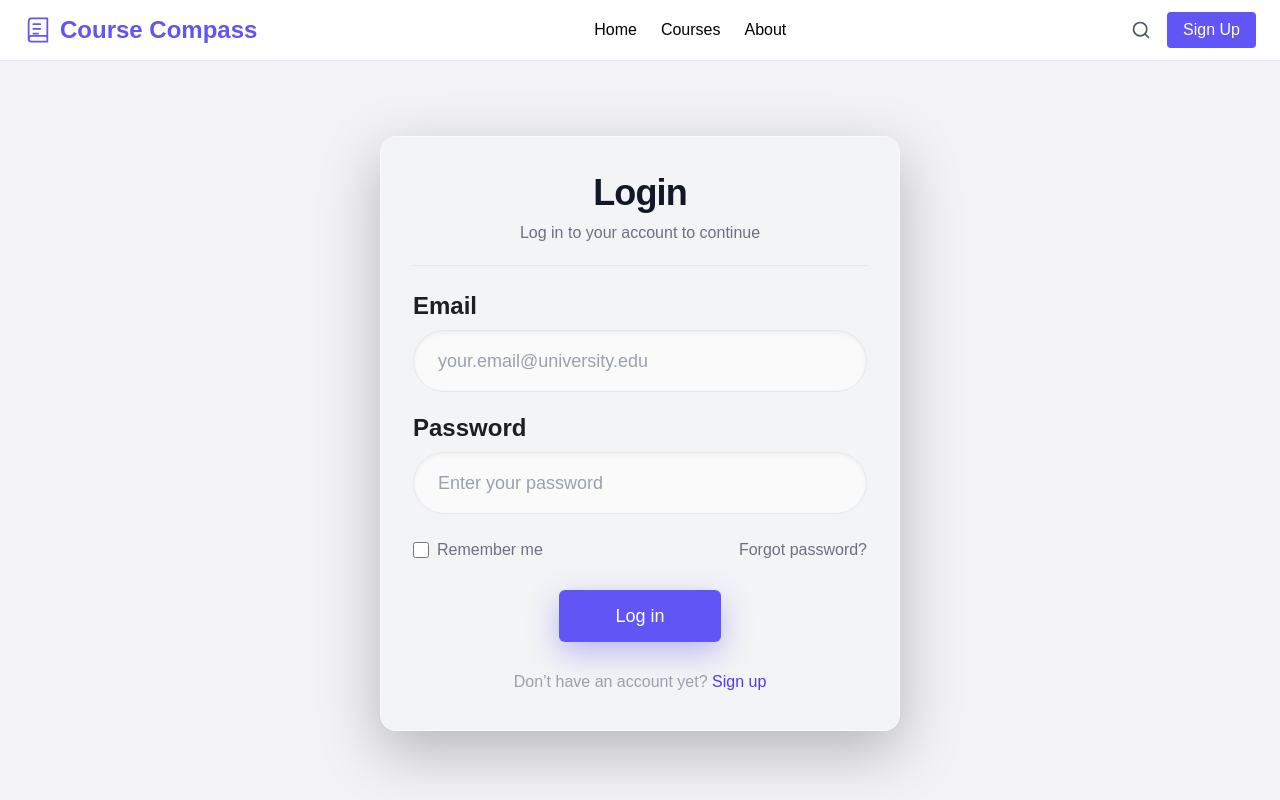
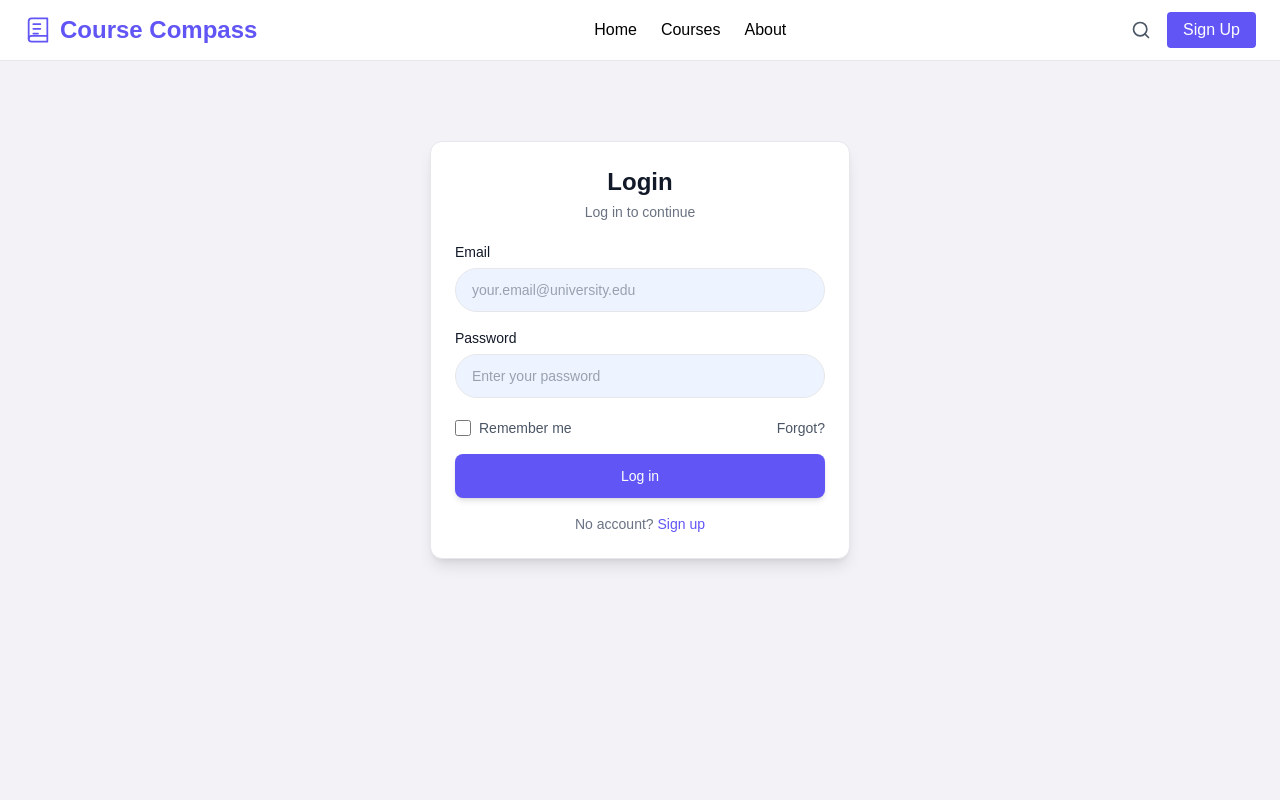
Before and after one commit to linnoureddine/techtalks-university-course-reality-check, a Next.js app: page /login in a window 1280 px wide. Shown: the top 800 px of the page. Built offline with nearby package versions, Linux system fonts and the light colour scheme.

Commit message:
fixed login size

```diff
--- a/app/login/page.tsx
+++ b/app/login/page.tsx
@@ -2,8 +2,10 @@ import LoginForm from "@/components/LoginForm";
 
 export default function LoginPage() {
   return (
-    <main className="min-h-[calc(100vh-56px)] bg-[#F2F2F7] px-4 py-8 sm:py-12 flex items-center justify-center">
-      <LoginForm />
+    <main className="min-h-screen bg-[#F2F2F7] px-6 pt-20 pb-32">
+      <div className="mx-auto max-w-6xl flex justify-center">
+        <LoginForm />
+      </div>
     </main>
   );
 }
--- a/components/LoginForm.tsx
+++ b/components/LoginForm.tsx
@@ -1,9 +1,7 @@
 "use client";
 
+import Link from "next/link";
 import { useState } from "react";
-import Link from "next/link";
-import Input from "@/components/Input";
-import Button from "@/components/Button";
 
 export default function LoginForm() {
   const [email, setEmail] = useState("");
@@ -16,64 +14,78 @@ export default function LoginForm() {
   }
 
   return (
-    <div className="w-full max-w-[520px] rounded-2xl bg-[#f3f4f6] border border-white/40 shadow-[0_20px_60px_rgba(0,0,0,0.25)] px-5 py-7 sm:px-8 sm:py-9">
-      <h1 className="text-center text-3xl sm:text-4xl font-extrabold tracking-tight text-[#111827]">
+    <div className="w-full max-w-[420px] rounded-xl bg-white border border-gray-200 shadow-lg px-6 py-6">
+      <h1 className="text-center text-2xl font-semibold text-[#111827]">
         Login
       </h1>
 
-      <p className="mt-2 text-center text-sm sm:text-base text-gray-500">
-        Log in to your account to continue
+      <p className="mt-1 text-center text-sm text-gray-500">
+        Log in to continue
       </p>
 
-      <div className="mt-5 h-px w-full bg-gray-200" />
-
-      <form onSubmit={handleSubmit} className="mt-6 space-y-5">
-        <Input
-          label="Email"
+      <form onSubmit={handleSubmit} className="mt-5 space-y-4">
+        {/* Email */}
+        <div className="space-y-1.5">
+          <label className="block text-sm font-medium text-[#111827]">
+            Email
+          </label>
+          <input
             type="email"
+            autoComplete="email"
+            placeholder="your.email@university.edu"
             value={email}
             onChange={(e) => setEmail(e.target.value)}
-          placeholder="your.email@university.edu"
-          autoComplete="email"
+            className="w-full h-11 rounded-full border border-gray-200 bg-[#EEF4FF] px-4 text-sm text-gray-900 placeholder:text-gray-400 outline-none focus:bg-white focus:ring-2 focus:ring-[#6155F5]/40"
           />
+        </div>
 
-        <Input
-          label="Password"
+        {/* Password */}
+        <div className="space-y-1.5">
+          <label className="block text-sm font-medium text-[#111827]">
+            Password
+          </label>
+          <input
             type="password"
+            autoComplete="current-password"
+            placeholder="Enter your password"
             value={password}
             onChange={(e) => setPassword(e.target.value)}
-          placeholder="Enter your password"
-          autoComplete="current-password"
+            className="w-full h-11 rounded-full border border-gray-200 bg-[#EEF4FF] px-4 text-sm text-gray-900 placeholder:text-gray-400 outline-none focus:bg-white focus:ring-2 focus:ring-[#6155F5]/40"
           />
+        </div>
 
+        {/* Remember + Forgot */}
         <div className="flex items-center justify-between pt-1">
-          <label className="flex items-center gap-2 text-gray-500">
+          <label className="flex items-center gap-2 text-sm text-gray-600">
             <input
               type="checkbox"
               checked={remember}
               onChange={(e) => setRemember(e.target.checked)}
-              className="h-4 w-4 rounded border-gray-400 accent-indigo-600"
+              className="h-4 w-4 accent-[#6155F5]"
             />
-            <span className="text-sm sm:text-base">Remember me</span>
+            Remember me
           </label>
 
           <Link
             href="/forgot-password"
-            className="text-sm sm:text-base text-gray-500 hover:text-gray-700"
+            className="text-sm text-gray-600 hover:text-gray-900"
           >
-            Forgot password?
+            Forgot?
           </Link>
         </div>
 
-        <div className="pt-2 flex justify-center">
-          <Button type="submit" className="px-10 sm:px-14 py-2.5 sm:py-3 text-base sm:text-lg">
+        {/* Button */}
+        <button
+          type="submit"
+          className="w-full h-11 rounded-lg bg-[#6155F5] text-white text-sm font-medium shadow-md hover:bg-[#503fdc] active:scale-[0.99]"
+        >
           Log in
-          </Button>
-        </div>
+        </button>
 
-        <p className="pt-2 text-center text-sm sm:text-base text-gray-400">
-          Don’t have an account yet?{" "}
-          <Link href="/signup" className="text-indigo-600 hover:underline">
+        {/* Bottom link */}
+        <p className="text-center text-sm text-gray-500">
+          No account?{" "}
+          <Link href="/signup" className="text-[#6155F5] hover:underline">
             Sign up
           </Link>
         </p>
```
Lines whose indentation alone changed are shown as unchanged.
